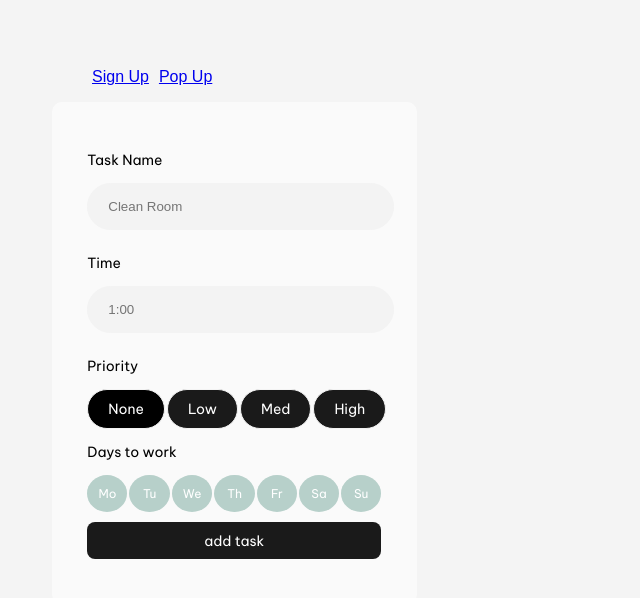
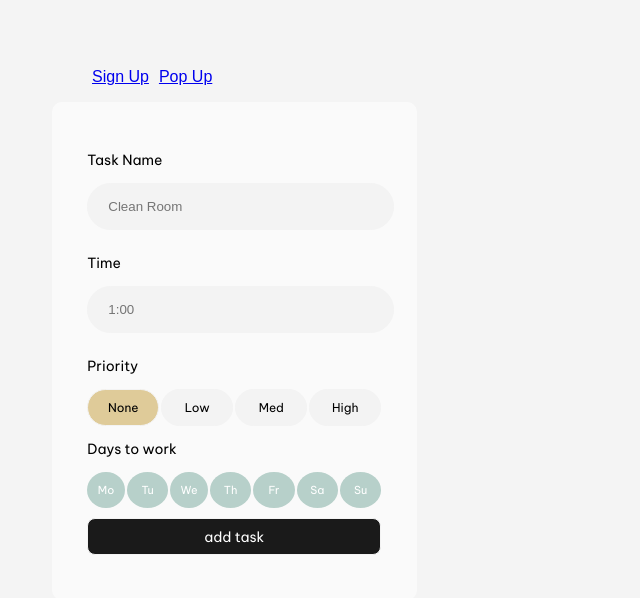
Before and after one commit to wesleynw/todolist-react, a React (Vite) app in the folder frontend/: page /todoList/Popup in a window 1280 px wide. Shown: the top 598 px of the page, without its empty margins (0-640 px from the left). Built offline with nearby package versions, Linux system fonts and the light colour scheme.

Commit message:
completed popup feeatures, now need to integrate to other parts of website

```diff
--- /dev/null
+++ b/frontend/src/Components/Day/Day.jsx
@@ -0,0 +1,43 @@
+import React from 'react';
+import { useState } from 'react'
+import './day.css'
+
+
+// return a circular button that represents a day
+// when clicked on, alternate between every click for highlighting dark and light
+// If clicked, store the day has been clicked as 0 if not, and 1 if clicked.
+
+
+const Day = () => {
+        const [buttonStates, setButtonStates] = useState( {
+                Mo: false,
+                Tu: false,
+                We: false,
+                Th: false,
+                Fr: false,
+                Sa: false,
+                Su: false,
+
+        });
+
+        const handleButtonClick = (day) => {
+                setButtonStates((prevButtonStates) => ({
+                        ...prevButtonStates,
+                        [day]: !prevButtonStates[day],
+                }));
+        }
+        return (
+                <div id = "days">
+                    <button className ={buttonStates.Mo ? 'btn-clicked': 'btn'} onClick ={() => handleButtonClick('Mo')}>Mo</button>
+                    <button className ={buttonStates.Tu ? 'btn2-clicked': 'btn2'} onClick ={() => handleButtonClick('Tu')}>Tu</button>
+                    <button className ={buttonStates.We ? 'btn-clicked': 'btn'} onClick ={() => handleButtonClick('We')}>We</button>
+                    <button className ={buttonStates.Th ? 'btn2-clicked': 'btn2'} onClick ={() => handleButtonClick('Th')}>Th</button>
+                    <button className ={buttonStates.Fr ? 'btn2-clicked': 'btn2'} onClick ={() => handleButtonClick('Fr')}>Fr</button>
+                    <button className ={buttonStates.Sa ? 'btn2-clicked': 'btn2'} onClick ={() => handleButtonClick('Sa')}>Sa</button>
+                    <button className ={buttonStates.Su ? 'btn2-clicked': 'btn2'} onClick ={() => handleButtonClick('Su')}>Su</button>
+                </div>
+
+        );
+};
+
+export default Day;
--- /dev/null
+++ b/frontend/src/Components/Day/day.css
@@ -0,0 +1,35 @@
+/*
+    circular shape
+*/
+
+#days {
+    display: flex;
+    gap: 2px;
+}
+
+.btn, .btn2 {
+    font-size: 11px;
+    background-color: rgb(183, 208, 202);
+    padding: 9px;
+    border-radius: 60%;
+    color: white;
+}
+
+.btn2 {
+    padding: 10px 11px;
+}
+.btn:hover, .btn2:hover {
+    background-color: #7e9da4;
+  }
+
+.btn2-clicked, .btn-clicked {
+    font-size: 11px;
+    background-color: #7e9da4;
+    padding: 9px;
+    border-radius: 60%;
+    color: white;
+}
+
+.btn2-clicked {
+    padding: 10px 11px;
+}
--- a/frontend/src/Components/Priority.jsx
+++ b/frontend/src/Components/Priority.jsx
@@ -1,6 +1,6 @@
 import React from 'react';
-import './priorities.css'
-
+import './priorities.css';
+import { useState } from 'react';
 
 // return a circular button that represents a day
 // when clicked on, alternate between every click for highlighting dark and light
@@ -8,15 +8,44 @@ import './priorities.css'
 
 
 const Priority = () => {
-        return (
-                <div id = "priorities">
-                    <button class = "p0">None</button>
-                    <button class = "p1">Low</button>
-                    <button class = "p2">Med</button>
-                    <button class = "p3">High</button>
-                </div>
+  const [selectedPriority, setSelectedPriority] = useState('None');
 
-        );
+  const handlePriorityClick = (priority) => {
+    setSelectedPriority(priority === selectedPriority ? 'None' : priority);
+  };
+
+  const getButtonClassName = (priority) => {
+    return selectedPriority === priority ? `p${priority}-clicked` : `p${priority}`;
+  };
+
+  return (
+    <div id="priorities">
+      <button
+        className={getButtonClassName('None')}
+        onClick={() => handlePriorityClick('None')}
+      >
+        None
+      </button>
+      <button
+        className={getButtonClassName('Low')}
+        onClick={() => handlePriorityClick('Low')}
+      >
+        Low
+      </button>
+      <button
+        className={getButtonClassName('Med')}
+        onClick={() => handlePriorityClick('Med')}
+      >
+        Med
+      </button>
+      <button
+        className={getButtonClassName('High')}
+        onClick={() => handlePriorityClick('High')}
+      >
+        High
+      </button>
+    </div>
+  );
 };
 
 export default Priority;
--- a/frontend/src/Components/priorities.css
+++ b/frontend/src/Components/priorities.css
@@ -2,14 +2,54 @@
     display: flex;
     gap: 2px;
 }
-.p1, .p2, .p3, .p0 {
+.pLow, .pMed, .pHigh, .pNone {
+    font-size: 12px;
     border-radius: 25px;
     border-color:#F3F3F3;
-    padding: 10px 20px;
+    padding: 10px 12px;
     margin: 0;
+    color: black;
+    background-color: #F3F3F3;
+
 }
 
-.p0 {
-    background-color: black;
-    color: white;
+.pNone:hover {
+    background-color: #DFCB99;
 }
+
+.pLow:hover {
+    background-color: rgb(221, 173, 120);
+}
+
+.pMed:hover {
+    background-color: rgb(255, 200, 98);
+}
+
+.pHigh:hover {
+    background-color: #fb896f;
+}
+
+.pLow-clicked {
+    background-color: rgb(221, 173, 120);
+}
+
+.pMed-clicked {
+    background-color: rgb(255, 200, 98);
+}
+
+.pHigh-clicked {
+    background-color: #fb896f;
+}
+
+.pNone-clicked {
+    background-color: #DFCB99;
+}
+
+.pLow-clicked, .pNone-clicked, .pMed-clicked, .pHigh-clicked {
+    font-size: 12px;
+    border-radius: 25px;
+    border-color:#F3F3F3;
+    padding: 10px 12px;
+    margin: 0;
+    color: black;
+}
--- a/frontend/src/todoList/Day.jsx
+++ /dev/null
@@ -1,26 +0,0 @@
-import React from 'react';
-import { useState } from 'react'
-import './day.css'
-
-
-// return a circular button that represents a day
-// when clicked on, alternate between every click for highlighting dark and light
-// If clicked, store the day has been clicked as 0 if not, and 1 if clicked.
-
-
-const Day = () => {
-        return (
-                <div id = "days">
-                    <button class = "btn">Mo</button>
-                    <button class = "btn">Tu</button>
-                    <button class = "btn">We</button>
-                    <button class = "btn">Th</button>
-                    <button class = "btn">Fr</button>
-                    <button class = "btn">Sa</button>
-                    <button class = "btn">Su</button>
-                </div>
-
-        );
-};
-
-export default Day;
--- a/frontend/src/todoList/Popup/Popup.css
+++ b/frontend/src/todoList/Popup/Popup.css
@@ -45,3 +45,11 @@ section {
     width: 90%;
     height: 5px;
   }
+
+  #at {
+    border-color: #F3F3F3;
+  }
+
+  #at:hover {
+    border-color: black;
+  }
--- a/frontend/src/todoList/Popup/Popup.jsx
+++ b/frontend/src/todoList/Popup/Popup.jsx
@@ -1,6 +1,6 @@
 import { useState } from 'react'
 import './Popup.css'
-import Day from '../Day'
+import Day from '../../Components/Day/Day'
 import Priority from '../../Components/Priority'
 
 function Popup() {
@@ -32,7 +32,7 @@ function Popup() {
         </div>
           <Day />
 
-        <button>add task</button>
+        <button id = "at">add task</button>
       </section>
 
     </>
--- a/frontend/src/todoList/day.css
+++ /dev/null
@@ -1,20 +0,0 @@
-/*
-    circular shape
-*/
-
-#days {
-    display: flex;
-    gap: 2px;
-}
-
-.btn {
-    font-size: 12px;
-    background-color: rgb(183, 208, 202);
-    padding: 10px;
-    border-radius: 50%;
-    color: white;
-}
-
-.btn:hover {
-    background-color: #7e9da4;
-  }
```
